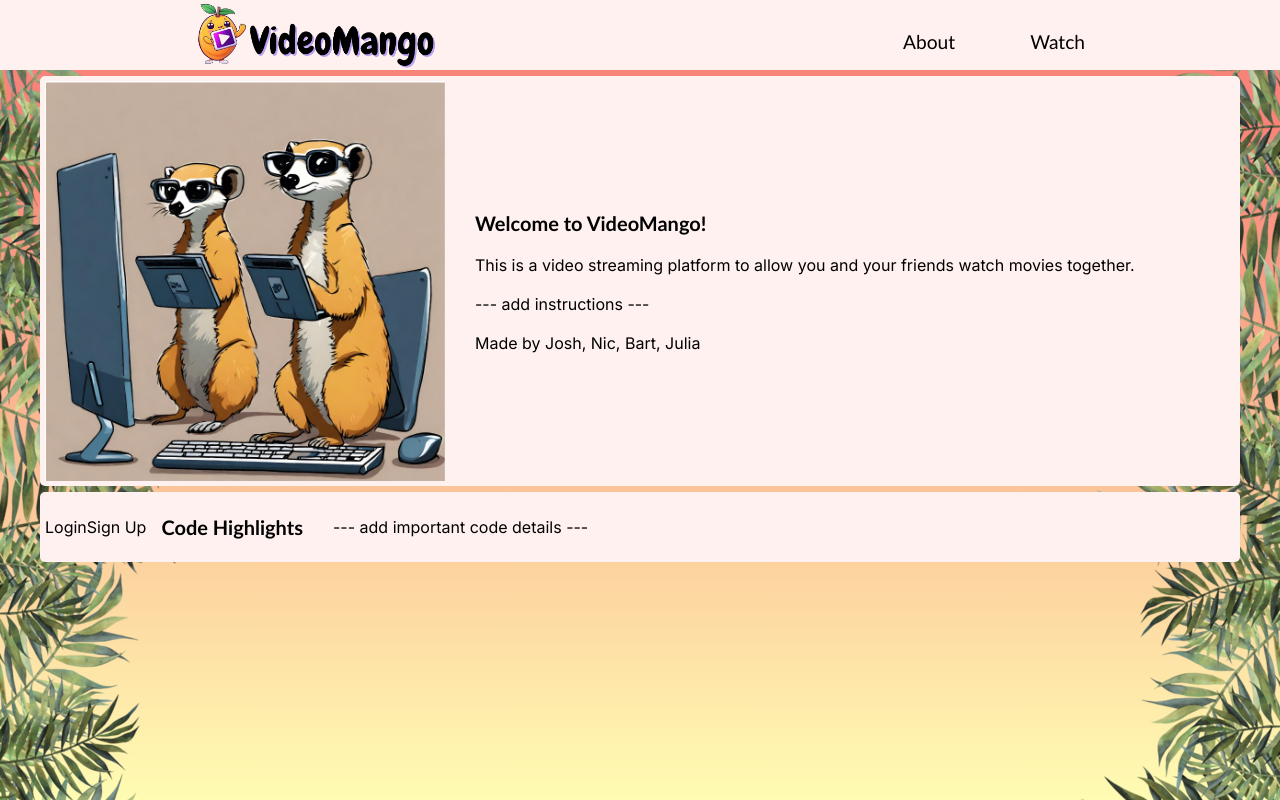
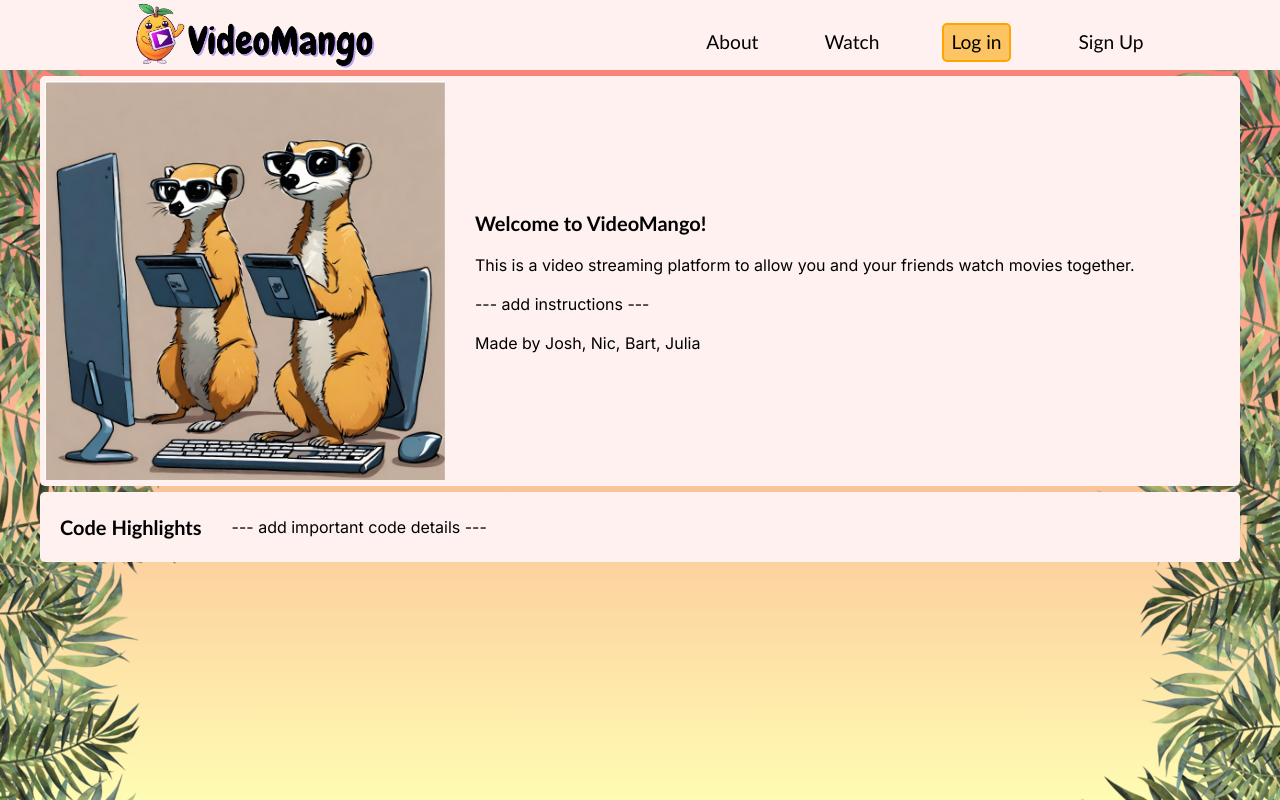
Before and after one commit to joshming/VideoMango, a Next.js app in the folder frontend/meerkat-video/: page / in a window 1280 px wide. Built offline with nearby package versions, Linux system fonts and the light colour scheme.

Commit message:
login modal

```diff
--- /dev/null
+++ b/frontend/meerkat-video/src/app/_components/Login.tsx
@@ -0,0 +1,102 @@
+'use client';
+
+import React, { useState, FormEvent, useRef, useEffect } from "react";
+import { useRouter } from 'next/navigation';
+// import Error from "@/app/_components/Error";
+import { useSearchParams, usePathname } from "next/navigation";
+import Link from "next/link"
+
+export default function Login() {
+    const router = useRouter();
+    const [isSuccess, setIsSuccess] = useState<boolean>(true);
+    const [error, setError] = useState<string | null>(null);
+
+    // const searchParams = useSearchParams();
+    // const modal = searchParams.get("modal");
+    // const pathname = usePathname();
+
+    const [showModal, setShowModal] = useState(false);
+    const openModal = () => setShowModal(true);
+    const closeModal = () => setShowModal(false);
+
+    // useEffect(() => { // like component did mount
+    //     const handleClickOutside = (event: MouseEvent) => {
+    //         console.log("here");
+    //         const modalBox = document.getElementById('modal-box');
+    //         if (modalBox && !modalBox.contains(event.target as Node)) {
+    //             console.log("here2");
+    //             closeModal();
+    //         }
+    //     };
+
+    //     document.addEventListener('click', handleClickOutside);
+    //     return () => {
+    //         document.removeEventListener('click', handleClickOutside);
+    //     };
+    // }, []);
+
+    async function onSubmit(event: FormEvent<HTMLFormElement>) {
+        event.preventDefault();
+        try {
+            const formData = new FormData(event.currentTarget);
+            let requestBody: {} = {};
+            // @ts-ignore
+            formData.forEach((value, key) => requestBody[key] = value);
+
+            const response = await fetch('http://localhost:8000/user/login', {
+                method: 'POST',
+                headers: {
+                    'Content-Type': 'application/json'
+                },
+                body: JSON.stringify(requestBody)
+            });
+
+            if (!response.ok) {
+                const data = await response.json()
+                console.log(data)
+                setIsSuccess(false)
+                setError(data["message"])
+                return;
+            }
+            router.push('/watch');
+        } catch (error) {
+            setIsSuccess(false);
+            console.log(error)
+        }
+    }
+
+    return (
+        <>
+            <button className="navbutton" onClick={openModal}>Log in</button>
+            {showModal &&
+                <div className="modal">
+                    <div className="modalbox" id="modal-box">
+                        <div style={{display: "flex", justifyContent: "space-between", padding: 5}}>
+                        <h1 className="text-xl">Login</h1>
+                        <button onClick={closeModal} style={{margin: 10}}>&#10060;</button>
+                        </div>
+                        {isSuccess ? <></> : <h1></h1>}
+                        <form onSubmit={onSubmit}>
+                            <div className="grid grid-cols-3 gap-4 m-5 justify-center">
+                                <div>
+                                    <label htmlFor="">Username</label>
+                                </div>
+                                <div className="col-span-2">
+                                    <input className="w-full rounded-sm bg-tan" type="text" name="username" required />
+                                </div>
+                                <div>
+                                    <label htmlFor="">Password</label>
+                                </div>
+                                <div className="col-span-2">
+                                    <input className="w-full rounded-sm bg-tan" type="password" name="password" required />
+                                </div>
+                                <div></div>
+                                <button className="bg-sage p-2 rounded-xl hover:bg-amber-600">Login</button>
+                            </div>
+                        </form>
+                    </div>
+                </div>
+            }
+        </>
+    );
+}
--- a/frontend/meerkat-video/src/app/_components/NavBar.tsx
+++ b/frontend/meerkat-video/src/app/_components/NavBar.tsx
@@ -1,5 +1,6 @@
 import Image from 'next/image'
 import Link from "next/link"
+import Login from "@/app/_components/Login";
 
 export default function NavBar() {
     return (
@@ -14,6 +15,9 @@ export default function NavBar() {
             <div className="links">
                 <Link className="navlink" href={`/`}>About</Link>
                 <Link className="navlink" href={`/watch`}>Watch</Link>
+                {/* <Link className="navbutton" href={`/login?modal=true`}> Login </Link> */}
+                <Login/>
+                <Link className="navlink" href={`/signup?modal=true`}> Sign Up </Link>
             </div>
         </div>
     );
--- a/frontend/meerkat-video/src/app/globals.css
+++ b/frontend/meerkat-video/src/app/globals.css
@@ -78,9 +78,11 @@ body {
 }
 
 .imgcontainer {
-  position: relative;
+  /* position: relative; */
   width: 400px;
   height: 400px;
+  /* z-index: 1; */
+  /* color: white; */
 }
 
 .blockdisplay {
@@ -142,6 +144,7 @@ h3 {
 .image {
   height: 100%;
   width: auto;
+  /* z-index: 1; */
 }
 
 .links {
@@ -149,15 +152,34 @@ h3 {
 }
 
 .navlink {
-  padding-left: 75px;
+  margin-left: 60px;
   /* margin-top: 15px; */
   font-family:'Gill Sans', 'Gill Sans MT', Calibri, 'Trebuchet MS', sans-serif;
   font-size: larger;
+  padding: 3px;
 }
 
 .navlink:hover {
   color: orange
 }
+
+.navbutton {
+  margin-left: 60px;
+  padding: 3px;
+  padding-left: 7px;
+  padding-right: 7px;
+  /* margin-top: 15px; */
+  font-family:'Gill Sans', 'Gill Sans MT', Calibri, 'Trebuchet MS', sans-serif;
+  font-size: larger;
+  border: 2px solid orange;
+  border-radius: 5px;
+  background-color: rgb(252, 196, 99);
+}
+
+.navbutton:hover {
+  background-color: orange;
+}
+
 
 .moviebutton {
   background-color: rgb(252, 196, 99);
@@ -180,6 +202,29 @@ h3 {
   opacity: 1;
 }
 
+.modal {
+  position: fixed;
+  left: 0;
+  top: 0;
+  width: 100%;
+  height: 100%;
+  background-color: rgba(0, 0, 0, 0.4);
+  z-index: 10;
+  backdrop-filter: blur(5px);
+  display: flex;
+  flex-direction: column;
+  justify-content: space-around;
+  align-items: center;
+}
+
+.modalbox {
+  background-color: #fff1f0;
+  border-radius: 5px;
+  max-height: 600px;
+  max-width: 800px;
+  margin-bottom: 30%;
+}
+
 @layer utilities {
   .text-balance {
     text-wrap: balance;
--- a/frontend/meerkat-video/src/app/login/page.tsx
+++ b/frontend/meerkat-video/src/app/login/page.tsx
@@ -2,12 +2,22 @@
 
 import React, { useState, FormEvent} from "react";
 import { useRouter } from 'next/navigation';
-import Error from "@/app/_components/Error";
+// import Error from "@/app/_components/Error";
+import {useSearchParams, usePathname} from "next/navigation";
+import Link from "next/link"
 
 export default function Login() {
     const router = useRouter();
     const [isSuccess, setIsSuccess] = useState<boolean>(true);
     const [error, setError] = useState<string | null>(null);
+
+    // const searchParams = useSearchParams();
+    // const modal = searchParams.get("modal");
+    // const pathname = usePathname();
+
+    const [showModal, setShowModal] = useState(false);
+    const openModal = () => setShowModal(true);
+    const closeModal = () => setShowModal(false);
 
     async function onSubmit(event: FormEvent<HTMLFormElement>) {
         event.preventDefault();
@@ -40,11 +50,12 @@ export default function Login() {
     }
 
     return (
-      <main>
-        <div className="flex justify-center">
-          <div className="backdrop-blur-md bg-amber-200 absolute p-4 text-center transform -translate-x-1/2 -translate-y-1/2 top-1/2 left-1/2 rounded-2xl">
+      <>
+      <button onClick={openModal}>Log in</button>
+      {showModal &&
+        <dialog>
             <h1 className="text-xl">Login</h1>
-              { isSuccess ? <></> : <Error message={error} /> }
+              { isSuccess ? <></> : <h1></h1> }
             <form onSubmit={onSubmit}>
                 <div className="grid grid-cols-3 gap-4 m-5 justify-center">
                     <div>
@@ -63,9 +74,8 @@ export default function Login() {
                     <button className="bg-sage p-2 rounded-xl hover:bg-amber-600">Login</button>
                 </div>
             </form>
-          </div>
-
-        </div>
-      </main>
+        </dialog>
+        }
+      </>
     );
   }
--- a/frontend/meerkat-video/src/app/page.tsx
+++ b/frontend/meerkat-video/src/app/page.tsx
@@ -6,20 +6,21 @@ import Link from "next/link"
 export default function Home() {
   return (
     <main>
-        <NavBar/>
-        <div className="borderleft"/>
+      <NavBar />
+      <div className="borderleft" />
       <div className='bodyarea'>
         <div className="purplebox">
           <div className="imgcontainer">
             <Image
               src="/meerkats.png"
-                // height={400}
-                // width={400}
-                layout="fill"
+              // fill
+              height={400}
+              width={400}
+              sizes="(max-width: 400px) 400px, (max-width: 400px) 400px"
               alt="Cartoon picture of meerkats programming"
             />
           </div>
-            <div style={{margin: '15px'}}>
+          <div style={{ margin: '15px' }}>
             <h2>Welcome to VideoMango!</h2>
             <h3>This is a video streaming platform to allow you and your friends watch movies together.</h3>
             <h3>--- add instructions ---</h3>
@@ -27,13 +28,11 @@ export default function Home() {
           </div>
         </div>
         <div className="purplebox">
-             <Link href={`/login`}> Login </Link>
-             <Link href={`/signup`}> Sign Up </Link>
           <h2>Code Highlights</h2>
           <h3>--- add important code details ---</h3>
         </div>
       </div>
-        <div className="borderright"/>
+      <div className="borderright" />
     </main>
   );
 }
```
Lines whose indentation alone changed are shown as unchanged.
